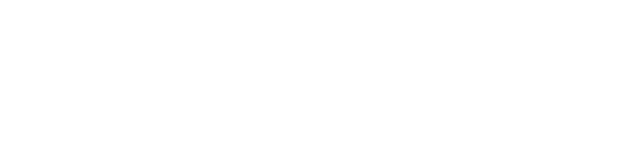
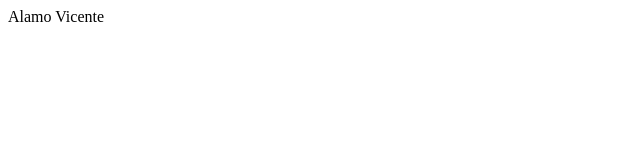
Before and after one commit to edgar5g/ALAMO-VICENTE-INC, a plain HTML site: page index.html in a window 1280 px wide. Shown: the whole page, without its empty margins (0-640 px from the left). Drawn offline with Linux system fonts and the light colour scheme.

Commit message:
index.html modification

```diff
--- a/index.html
+++ b/index.html
@@ -6,6 +6,6 @@
     <title>ALAMO VICENTE INC</title>
 </head>
 <body>
-
+    <HI>Alamo Vicente</HI>
 </body>
 </html>
```
